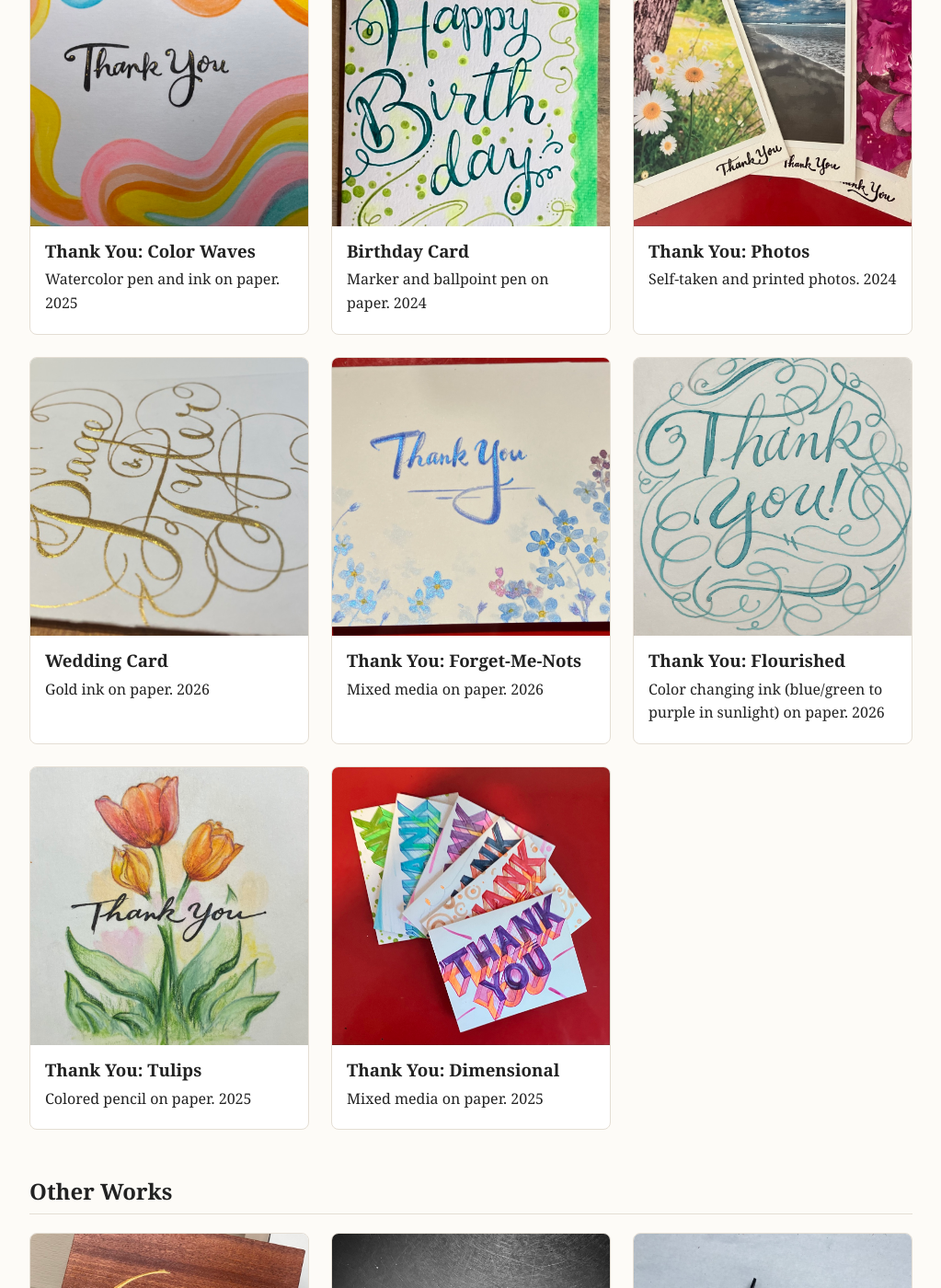
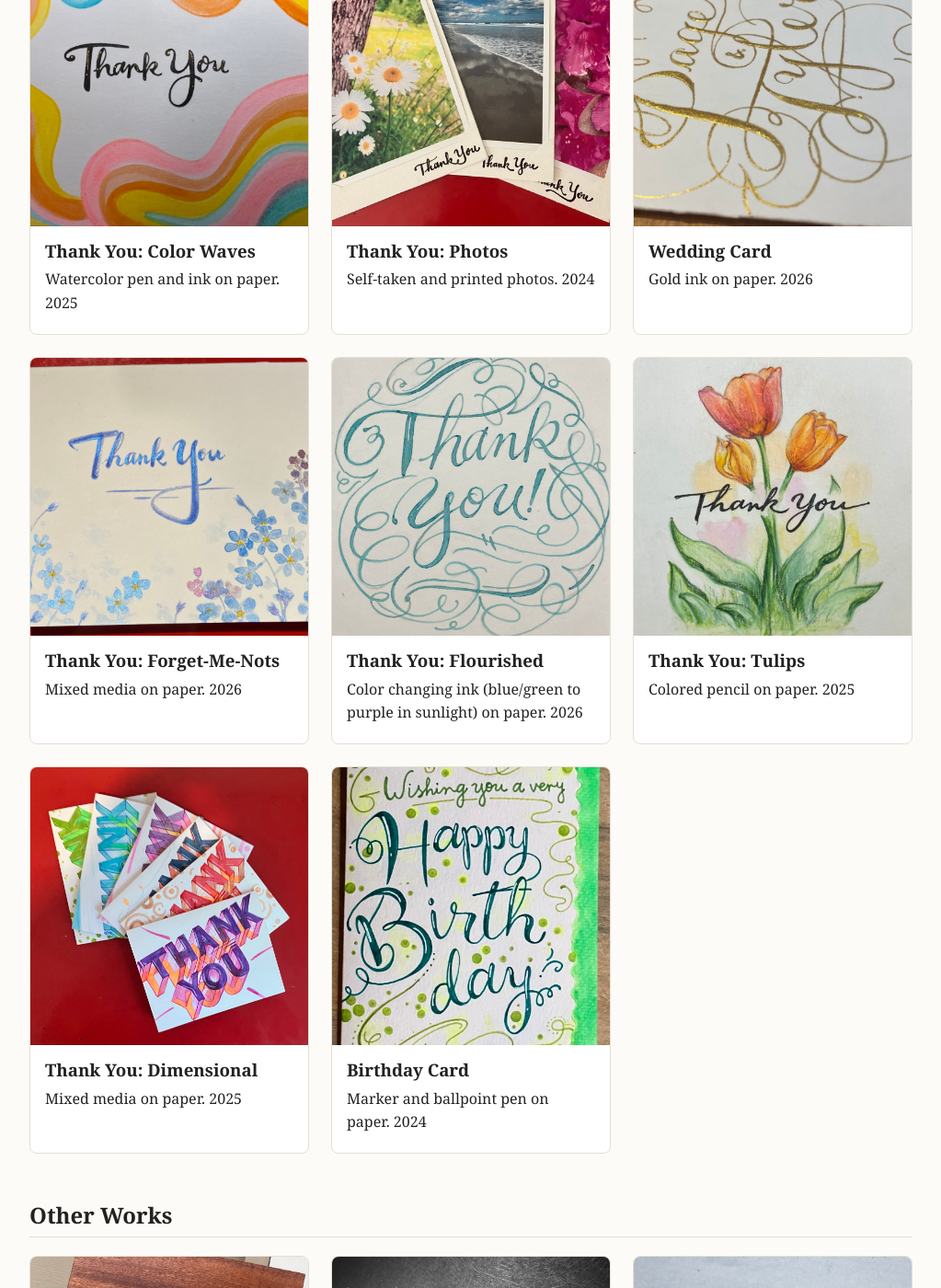
Before and after one commit to DJLiZe/portfolio, a Jekyll site: the page built from index.html, in a window 1280 px wide and 1400 px high, scrolled down 1335 px. Shown: the whole window at 92% size, without its empty margins (128-1151 px from the left). Built offline with Jekyll 4.4.1, drawn with Linux system fonts in a browser that asks for light colours.

Commit message:
Update art.yml

```diff
--- a/_data/art.yml
+++ b/_data/art.yml
@@ -17,6 +17,12 @@
 #
 # If a value has a colon and a space in it (like "Part 1: Home"), wrap the
 # whole value in "double quotes".
+
+- title: Birthday Card
+  category: Cards
+  description: Marker and ballpoint pen on paper. 2024
+  image: /assets/img/happy-birthday-card.jpg
+  alt: A card reading "Wishing you a very Happy Birthday" in teal brush lettering, surrounded by green watercolor dots and swirls, with a bright green strip along the right edge.
 
 - title: Ombré Block Printing
   category: School Projects
@@ -91,12 +97,6 @@
   image: /assets/img/house-number-64.jpg
   alt: The numbers "64" painted in flowing gold script on a reddish-brown stained wood panel, held against light gray house siding.
 
-- title: Birthday Card
-  category: Cards
-  description: Marker and ballpoint pen on paper. 2024
-  image: /assets/img/happy-birthday-card.jpg
-  alt: A card reading "Wishing you a very Happy Birthday" in teal brush lettering, surrounded by green watercolor dots and swirls, with a bright green strip along the right edge.
-
 - title: "Thank You: Color Waves"
   category: Cards
   description: Watercolor pen and ink on paper. 2025
```
